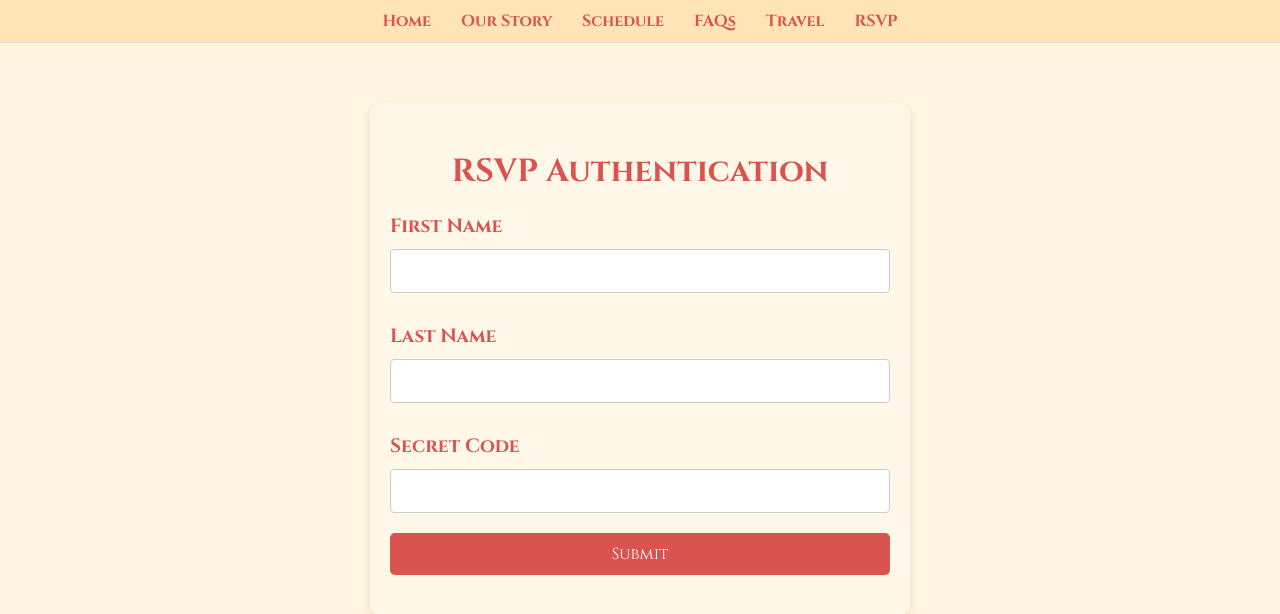
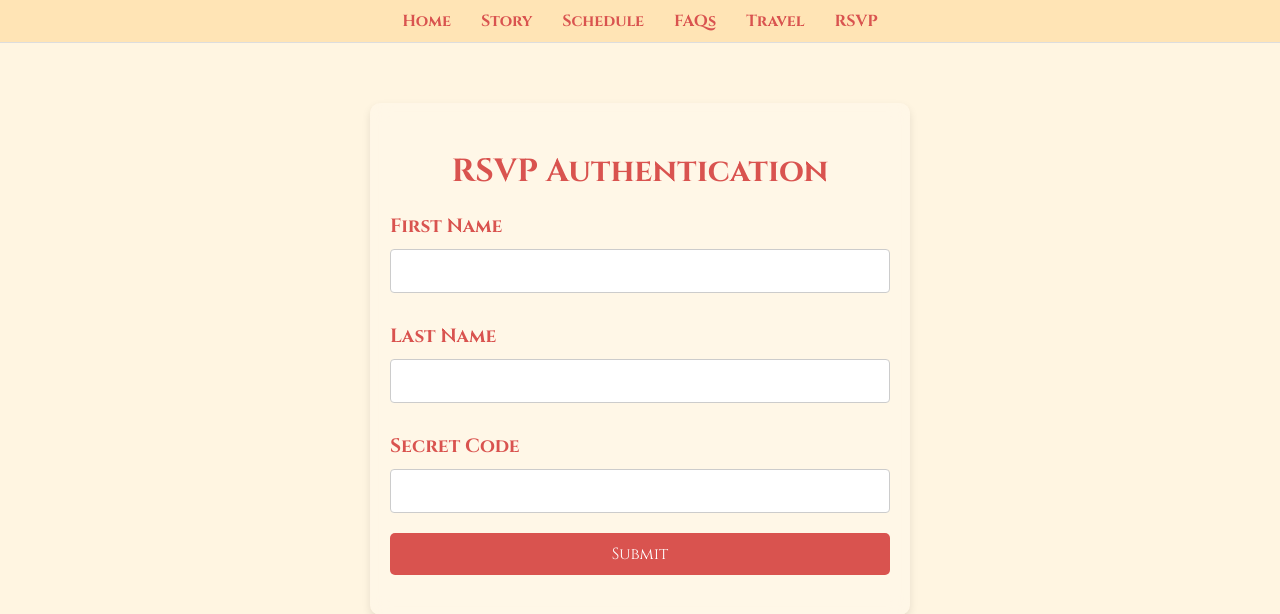
Before and after one commit to mayank26saxena/wedding-website, a Flask app: page /rsvp in a window 1280 px wide. Shown: the top 614 px of the page. Run offline with Flask 2, Linux system fonts and the light colour scheme.

Commit message:
Update nav bar -> from Our Story to Story

```diff
--- a/templates/base.html
+++ b/templates/base.html
@@ -26,7 +26,7 @@
 
 <nav>
     <a href="{{ url_for('home') }}">Home</a>
-    <a href="{{ url_for('our_story') }}">Our Story</a>
+    <a href="{{ url_for('our_story') }}">Story</a>
     <a href="{{ url_for('schedule') }}">Schedule</a>
     <a href="{{ url_for('faq') }}">FAQs</a>
     <a href="{{ url_for('travel') }}">Travel</a>
```
